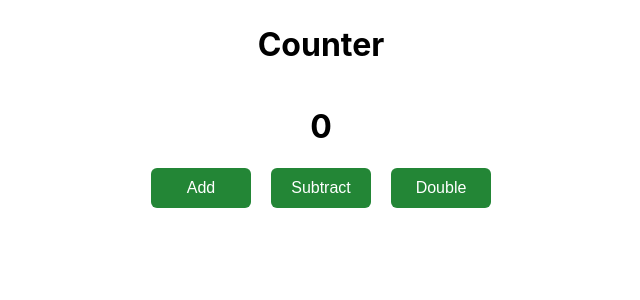
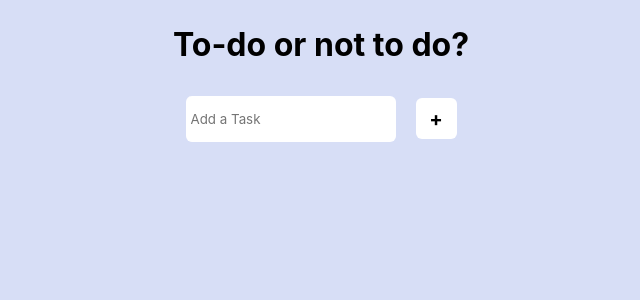
Before and after one commit to paarugsethi/class2, a React (Create React App) app: page / in a window 1280 px wide. Shown: the top 300 px of the page, without its empty margins (319-959 px from the left). Built offline with nearby package versions, Linux system fonts and the light colour scheme; the HTML template or start-up script is replaced by a standard one.

Commit message:
Todo with UI

```diff
--- a/src/App.js
+++ b/src/App.js
@@ -1,11 +1,13 @@
 import React from 'react';
 import styles from './App.module.css';
-import Counter from './Counter/Counter';
+import Todo from './Components/TODO/Todo';
 
 function App() {
+  document.body.style = 'background: #D7DEF6;';
   return (
     <div style= {{margin: 4}} className={styles.App}>
-      <Counter/>
+      <h1 style={{fontFamily: 'Inter'}}>To-do or not to do?</h1>
+      <Todo/>
     </div>
   );
 }
--- a/src/App.module.css
+++ b/src/App.module.css
@@ -1,17 +1,6 @@
-
-.App-logo {
-  height: 40vmin;
-  pointer-events: none;
-}
-
-@media (prefers-reduced-motion: no-preference) {
-  .App-logo {
-    animation: App-logo-spin infinite 20s linear;
-  }
-}
 
 .App {
-  background-color: white;
+  background-color: #D7DEF6;
   /* #282c34 */
   display: flex;
   flex-direction: column;
--- a/src/Components/TODO/Todo.jsx
+++ b/src/Components/TODO/Todo.jsx
@@ -4,11 +4,11 @@
 
 const Todo = () => {
     const [todos, setTodos] = useState([
-        {
-            id: 1,
-            title: "DEFAULT",
-            status: false
-        }
+        // {
+        //     id: 1,
+        //     title: "DEFAULT",
+        //     status: false
+        // }
     ]);
     const handleTaskCreate = (title) => {
         const payload = {
--- /dev/null
+++ b/src/Components/TODO/TodoInput.module.css
@@ -0,0 +1,31 @@
+.inputdiv{
+    display: flex;
+    flex-direction: row;
+    gap: 20px;
+    margin: 10px;
+}
+
+.input{
+    background-color: white;
+    border: none;
+    padding: 5px;
+    border-radius: 6px;
+    width: 200px;
+    height: 36px;
+    font-family: 'Inter', sans-serif;
+}
+
+.input:focus{
+    outline: none;
+}
+
+.button{
+    background-color: white;
+    border: none;
+    cursor: pointer;
+    border-radius: 6px;
+    width: 41px;
+    height: 41px;
+    margin: auto;
+    font-family: 'Inter', sans-serif;
+}
--- /dev/null
+++ b/src/Components/TODO/TodoItem.module.css
@@ -0,0 +1,55 @@
+.taskdiv{
+    margin: 10px;
+    padding: 10px;
+    background-color: white;
+    border: none;
+    border-radius: 6px;
+    min-width: 380px;
+    height: 40px;
+    font-family: 'Inter', sans-serif;
+    display: flex;
+    flex-direction: row;
+    justify-content: center;
+    align-content: center;
+}
+
+.task{
+    margin: auto auto auto 0;
+    font-family: 'Inter', sans-serif;
+    font-size: 20px;
+}
+
+.greenButton{
+    background-color: green;
+    color: white;
+    border: none;
+    border-radius: 6px;
+    width: 70px;
+    height: 36px;
+    margin: auto 10px auto 10px;
+    font-family: 'Inter', sans-serif;
+    cursor: pointer;
+}
+
+.button{
+    background-color: #D7DEF6;
+    border: none;
+    border-radius: 6px;
+    width: 70px;
+    height: 36px;
+    margin: auto 10px auto 10px;
+    font-family: 'Inter', sans-serif;
+    cursor: pointer;
+}
+
+.redButton{
+    background-color: red;
+    color: white;
+    border: none;
+    border-radius: 6px;
+    width: 70px;
+    height: 36px;
+    margin: auto 10px auto 10px;
+    font-family: 'Inter', sans-serif;
+    cursor: pointer;
+}
--- a/src/Components/TODO/Todoinput.jsx
+++ b/src/Components/TODO/Todoinput.jsx
@@ -1,4 +1,5 @@
 import {useState} from "react";
+import styles from "./TodoInput.module.css"
 
 const TodoInput = ({onTaskCreate}) => {
     const [text, setText] = useState("");
@@ -7,19 +8,24 @@
     }
 
     const handleClick = () => {
+        if (text === ""){
+            alert("Please enter a task.");
+            return;
+        }
         // onTaskCreate()
         onTaskCreate(text)
     }
 
     return (
-        <div>
+        <div className={styles.inputdiv}>
             <input
+                className={styles.input}
                 type="text"
                 placeholder="Add a Task"
                 value={text}
                 onChange={handleChange}
             />
-            <button onClick={handleClick}>ADD</button>
+            <button className={styles.button} onClick={handleClick}><h2 style={{margin: 0}}>+</h2></button>
         </div>
     )
 };
--- a/src/Components/TODO/Todoitem.jsx
+++ b/src/Components/TODO/Todoitem.jsx
@@ -1,8 +1,18 @@
+import styles from "./TodoItem.module.css"
+
 const TodoItem = ({id, status, title, handleDelete, handleToggle}) => {
-    return <div>
-        <span>{`${title} - ${status}`}</span>
-        <button onClick={() => handleDelete(id)}>DELETE</button>
-        <button onClick={() => handleToggle(id)}>TOGGLE</button>
+    if (status === true){
+        var taskStatus = "DONE"
+        var classDiv = styles.greenButton;
+    }
+    else{
+        taskStatus = "TBD"
+        classDiv = styles.redButton;
+    }
+    return <div className={styles.taskdiv}>
+        <h3 className={styles.task}>{`${title}`}</h3>
+        <button className={styles.button} onClick={() => handleDelete(id)}>DELETE</button>
+        <button className={classDiv} onClick={() => handleToggle(id)}>{taskStatus}</button>
     </div>
 }
 
```
